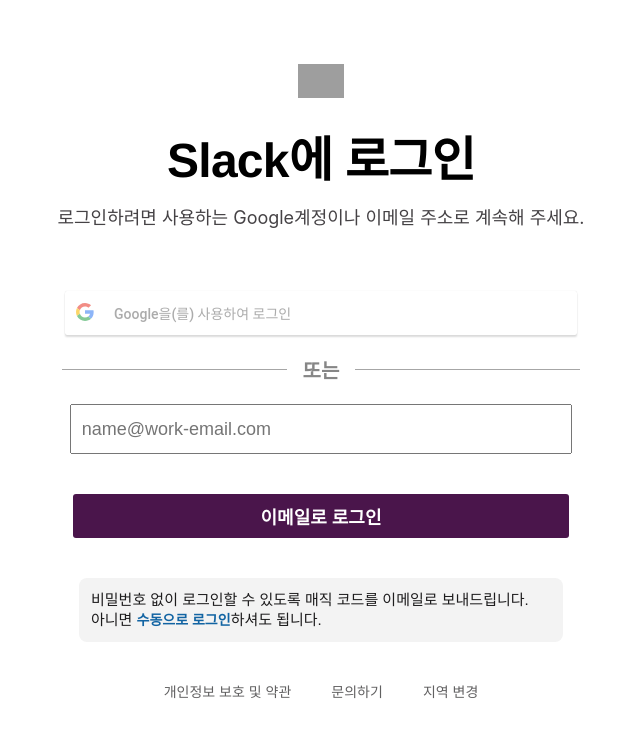
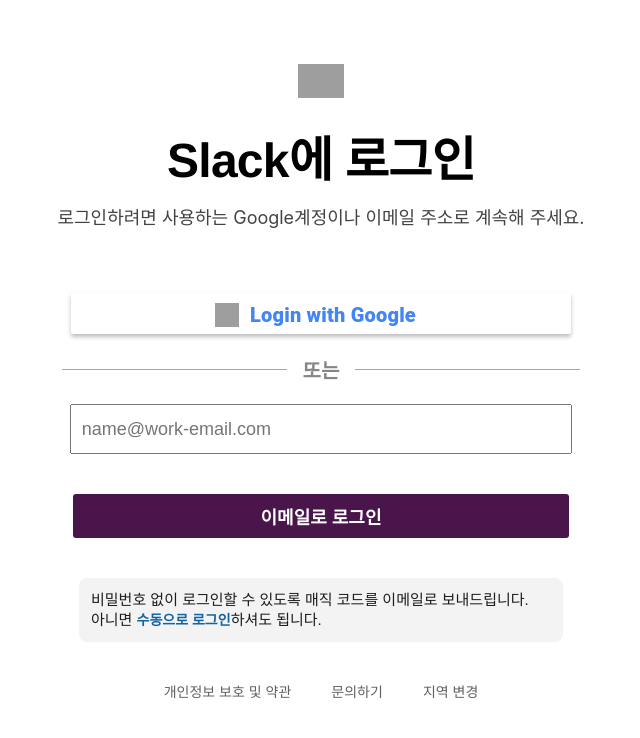
Before and after one commit to soft-rain/SlackClone, a React (Create React App) app: page / in a window 1280 px wide. Shown: the top 738 px of the page, without its empty margins (319-959 px from the left). Built offline with nearby package versions, Linux system fonts and the light colour scheme; no server answers; grey boxes are pictures that could not be loaded.

Commit message:
Fix : googlelogin 수정

```diff
--- a/src/App.js
+++ b/src/App.js
@@ -30,7 +30,9 @@
             3. false: 로그인한 유저는 출입 불가능한 페이지
           */}
           <Route exact path="/" component={Auth(LoginPage, null)} />
-          <Route exact path="/landing" component={Auth(LandingPage, false)} />
+          {/* <Route exact path="/landing" component={Auth(LandingPage, false)} /> */}
+          <Route exact path="/landing" component={LandingPage} />
+
           <Route exact path="/register" component={Auth(RegisterPage, false)} />
           <Route exact path="/authcode" component={Auth(AuthCode, null)} />
 
--- a/src/components/views/LoginPage/GoogleButton.js
+++ b/src/components/views/LoginPage/GoogleButton.js
@@ -1,6 +1,6 @@
 import React, { Component } from "react";
 import { GoogleLogin, GoogleLogout } from "react-google-login";
-
+import { Link } from "react-router-dom";
 const CLIENT_ID =
   "1063116453176-lmh4k8kiinpm3ftp34vs05j3d180tni9.apps.googleusercontent.com";
 
@@ -65,7 +65,7 @@
         )}
         {this.state.accessToken ? (
           <h5>
-            Your Access Token: <br />
+            구글로그인 Your Access Token: <br />
             <br /> {this.state.accessToken}
           </h5>
         ) : null}
--- a/src/components/views/LoginPage/Login.css
+++ b/src/components/views/LoginPage/Login.css
@@ -42,20 +42,25 @@
   box-sizing: border-box;
   box-shadow: none;
 }
+.gSignInWrapper {
+  width: 40%;
+  display: block;
 
-button {
-  text-align: center;
+  background-color: white;
+  border: none;
+  margin: 0 auto;
+}
+.customGPlusSignIn {
+  height: 42px;
   display: block;
-  background-color: #fff;
-  border-radius: 3px;
-  background: white;
-  border: 2px solid #4285f4;
-  color: red;
-  margin-left: 30%;
-  width: 40vw;
-  height: 44px;
-  box-sizing: border-box;
-  box-shadow: none;
+  border-radius: 2px;
+  box-shadow: 0 3px 4px 0 rgba(0, 0, 0, 0.25);
+}
+.google-icon {
+  margin-top: 11px;
+  margin-right: 11px;
+  width: 24px;
+  height: 24px;
 }
 .hr-sect {
   display: flex;
@@ -104,7 +109,10 @@
   height: 44px;
   margin-bottom: 20px;
 }
-.log-subtext{
+.login-con {
+  display: inline-flex;
+}
+.log-subtext {
   display: flex;
   padding: 12px 24px;
   color: rgba(var(--sk_foreground_max_solid, 97, 96, 97), 1);
@@ -124,27 +132,28 @@
   -moz-osx-font-smoothing: grayscale;
   -webkit-font-smoothing: antialiased;
 }
-.log-subtext1{
+.log-subtext1 {
   color: rgba(var(--sk_foreground_max_solid, 97, 96, 97), 1);
   font-size: 15px;
   color: #1d1c1d;
-
 }
 .log-subtext2 {
   font-size: 15px bold;
   font-weight: bolder;
   color: #1264a3;
-  display:inherit;
-  margin:0 auto;
-
+  display: inherit;
+  margin: 0 auto;
 }
 .buttonText {
-  font-size: 18px;
+  margin: 11px 11px 0 0;
   color: #4285f4;
+  font-size: 20px;
+  text-align: center;
   font-weight: 800;
-  text-align: right;
+  letter-spacing: 0.2px;
+  font-family: "Roboto";
 }
-.mainfooter{
-  display:flex;
-justify-content: center;
+.mainfooter {
+  display: flex;
+  justify-content: center;
 }
--- a/src/components/views/LoginPage/LoginPage.js
+++ b/src/components/views/LoginPage/LoginPage.js
@@ -2,8 +2,8 @@
 import { useDispatch } from "react-redux";
 import { sendEmail } from "../../../_actions/user_action";
 import "./Login.css";
-import { withRouter, Link} from "react-router-dom";
-import GoogleLogin from "./GoogleLogin.js";
+import { withRouter, Link } from "react-router-dom";
+import LoginwGoogle from "./LoginwGoogle.js";
 import GoogleButton from "./GoogleButton";
 function LoginPage(props) {
   const dispatch = useDispatch(); // dispatch 사용 (redux)
@@ -57,8 +57,8 @@
       {/* 구글로그인 버튼 */}
 
       <div className="googleLogin">
-      <GoogleButton />
-      {/* <GoogleLogin /> */}
+        {/* <GoogleButton /> */}
+        <LoginwGoogle />
       </div>
 
       <br></br>
@@ -74,20 +74,23 @@
             onChange={onEmailHandler}
           />
           <br />
-        <Link to="/authcode"><button
+          <Link to="/authcode">
+            <button
               onSubmit={onSubmitHandler}
               type="submit"
               className="loginbutton"
             >
               이메일로 로그인
-        </button></Link>
-
+            </button>
+          </Link>
         </form>
       </div>
-    <div className="log-subtext"><span className="log-subtext1">
+      <div className="log-subtext">
+        <span className="log-subtext1">
           비밀번호 없이 로그인할 수 있도록 매직 코드를 이메일로 보내드립니다.
           아니면 <a className="log-subtext2">수동으로 로그인</a>하셔도 됩니다.
-    </span></div>
+        </span>
+      </div>
 
       <div>
         <br></br>
@@ -97,7 +100,6 @@
           <a class="privacy">개인정보 보호 및 약관</a>
           <a class="ask">문의하기</a>
           <a class="changeregion">지역 변경</a>
-
         </footer>
       </div>
     </div>
--- a/src/components/views/LoginPage/GoogleLogin.js
+++ b/src/components/views/LoginPage/LoginwGoogle.js
@@ -3,7 +3,7 @@
 import { withRouter } from "react-router-dom";
 import { Googletoken } from "../../../_actions/user_action";
 
-function GoogleLogin(props) {
+function LoginwGoogle(props) {
   const googleLoginBtn = useRef(null);
   const [token, setToken] = useState("");
   const dispatch = useDispatch(); // dispatch 사용 (redux)
@@ -64,21 +64,31 @@
     console.log(body);
     dispatch(Googletoken(body)).then((response) => {
       if (response.payload) {
-        props.history.push("/");
+        props.history.push("/landing"); //이동할 페이지
       } else {
         alert("error");
       }
     });
   };
   return (
-    <button id="gSignInWrapper">
-      <span className="label" />
-      <div ref={googleLoginBtn} id="customBtn" className="customGPlusSignIn">
-        <span className="icon"></span>
-        <span className="buttonText">Login with Google</span>
+    // <button className="gSignInWrapper">
+    //   {/* <span className="label" /> */}
+    //   <div ref={googleLoginBtn} id="customBtn" className="customGPlusSignIn">
+
+    //   </div>
+    // </button>
+    <button className="gSignInWrapper">
+      <div ref={googleLoginBtn} className="customGPlusSignIn">
+        <div className="login-con">
+          <img
+            className="google-icon"
+            src="https://upload.wikimedia.org/wikipedia/commons/5/53/Google_%22G%22_Logo.svg"
+          ></img>
+          <div className="buttonText">Login with Google</div>
+        </div>
       </div>
     </button>
   );
 }
 
-export default withRouter(GoogleLogin);
+export default withRouter(LoginwGoogle);
```
Lines whose indentation alone changed are shown as unchanged.
